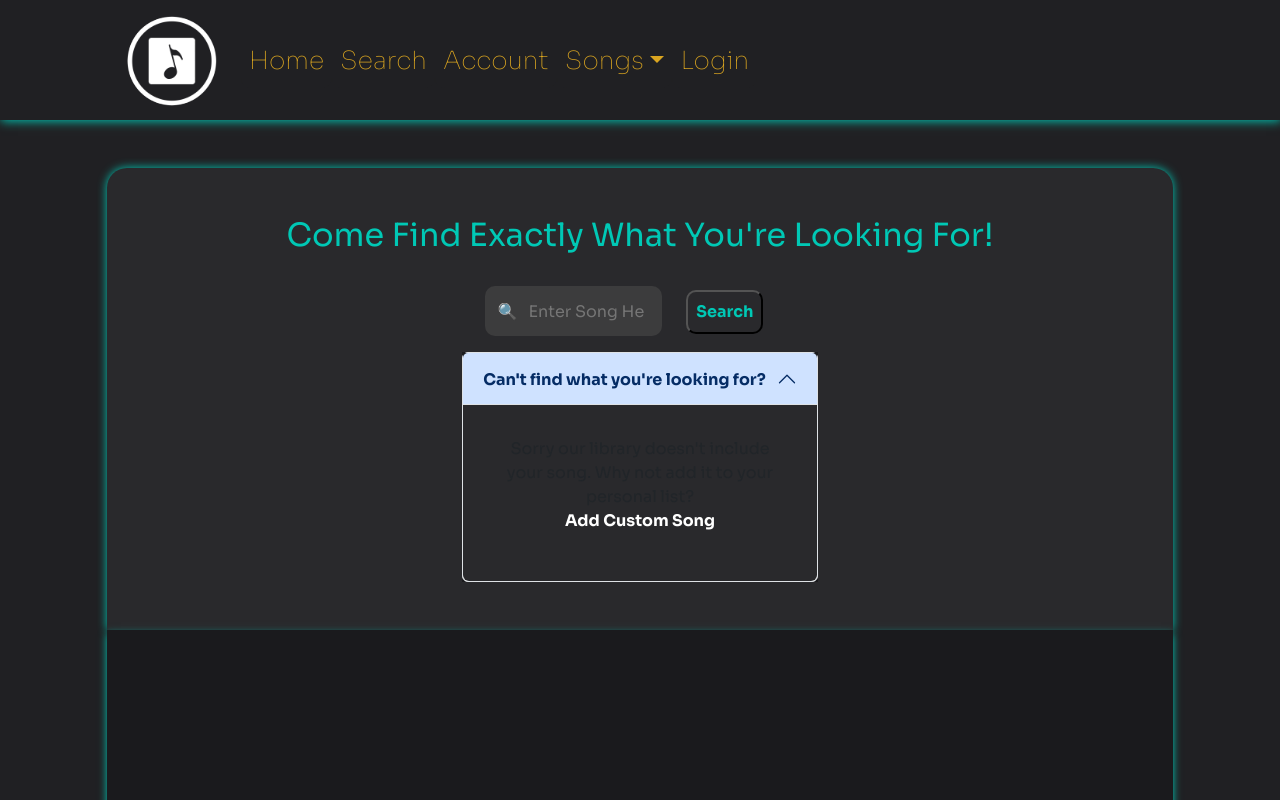
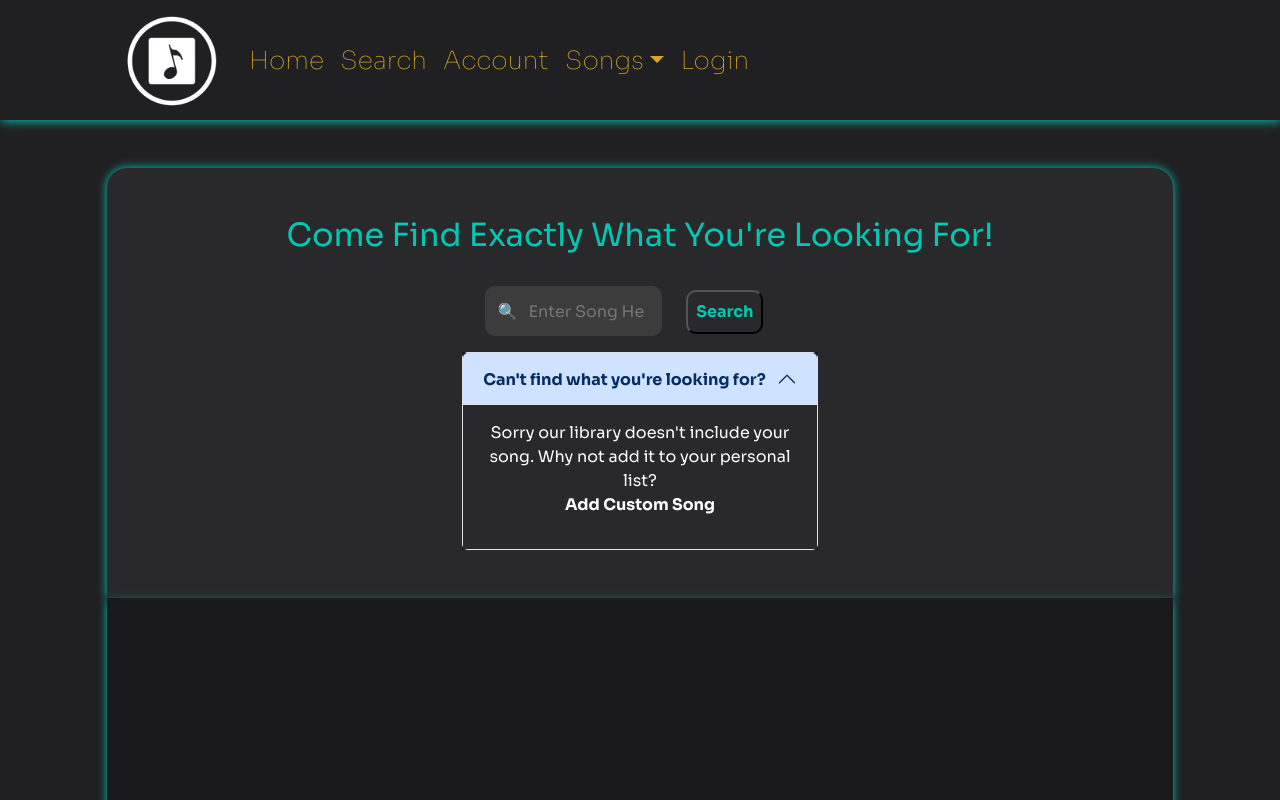
Before and after one commit to Mckreames/Grace-Note, a React (Create React App) app: page /song-search in a window 1280 px wide. Shown: the top 800 px of the page. Built offline with nearby package versions, Linux system fonts and the light colour scheme.

Commit message:
cant find what you're looking for

```diff
--- a/src/Components/Search/Search.jsx
+++ b/src/Components/Search/Search.jsx
@@ -74,7 +74,10 @@ export default function Search() {
               <AccordionHeader className="accordion-header" targetId="1">
                 Can't find what you're looking for?
               </AccordionHeader>
-              <AccordionBody className="accordion-body" accordionId="1">
+              <AccordionBody
+                className="p-0 color-white accordion-body"
+                accordionId="1"
+              >
                 Sorry our library doesn't include your song. Why not add it to
                 your personal list?
                 <strong>
```
